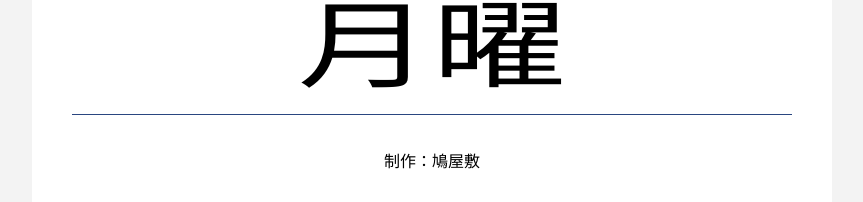
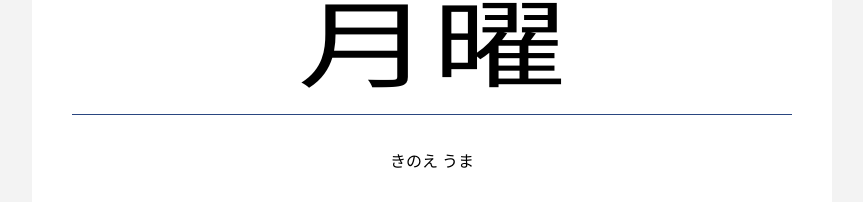
Before and after one commit to PigeonsHouse/HIMEKURI, a React (Vite) app: page / in a window 1280 px wide. Shown: the part 595-797 px from the top of the page, without its empty margins (208-1071 px from the left). Built offline with nearby package versions, Linux system fonts and the light colour scheme.

Commit message:
add: 日干支の実装

```diff
--- a/src/App.tsx
+++ b/src/App.tsx
@@ -1,6 +1,6 @@
 import React, { useCallback, useEffect, useMemo, useState } from "react";
 import "./App.css"
-import { DATE_KEY, DAY_OF_WEEK_STRING, HEISEI_OFFSET, JAPANESE_MONTH, MILLISECOND_OF_ONE_DAY, REIWA_OFFSET, SHOWA_OFFSET } from "./constants";
+import { DATE_KEY, DAY_OF_WEEK_STRING, HEISEI_OFFSET, JAPANESE_MONTH, JIKKAN, JUNISHI, MILLISECOND_OF_ONE_DAY, REIWA_OFFSET, SHOWA_OFFSET } from "./constants";
 import { getHoliday } from "./holiday";
 
 type CalendarCardProps = Readonly<{
@@ -29,6 +29,17 @@ const CalendarCard: React.FC<CalendarCardProps> = ({
         return className;
     }
   }, [calendarDate, holidayInfo]);
+  const rokujikkanshiIndex = useMemo(() => {
+    return (Math.floor((calendarDate.valueOf() + 1000*3600*9) / MILLISECOND_OF_ONE_DAY)+17) % 60;
+  }, [calendarDate]);
+  const jikkan = useMemo(() => {
+    const jikkanIndex = rokujikkanshiIndex % 10;
+    return JIKKAN[jikkanIndex];
+  }, [rokujikkanshiIndex]);
+  const junishi = useMemo(() => {
+    const junisiIndex = rokujikkanshiIndex % 12;
+    return JUNISHI[junisiIndex];
+  }, [rokujikkanshiIndex]);
 
   return (
     <div className="main-container" onClick={onClick}>
@@ -58,7 +69,7 @@ const CalendarCard: React.FC<CalendarCardProps> = ({
           ) : null
         }
       </div>
-      <div className="tertiary-info">制作：鳩屋敷</div>
+      <div className="tertiary-info">{jikkan} {junishi}</div>
     </div>
   )
 }
--- a/src/constants.ts
+++ b/src/constants.ts
@@ -22,6 +22,32 @@ export const DAY_OF_WEEK_STRING = [
   "金",
   "土"
 ];
+export const JIKKAN = [
+  "きのえ",
+  "きのと",
+  "ひのえ",
+  "ひのと",
+  "つちのえ",
+  "つちのと",
+  "かのえ",
+  "かのと",
+  "みずのえ",
+  "みずのと",
+];
+export const JUNISHI = [
+  "ね",
+  "うし",
+  "とら",
+  "う",
+  "たつ",
+  "み",
+  "うま",
+  "ひつじ",
+  "さる",
+  "とり",
+  "いぬ",
+  "い",
+];
 export const REIWA_OFFSET = 2018;
 export const HEISEI_OFFSET = 1988;
 export const SHOWA_OFFSET = 1925;
```
